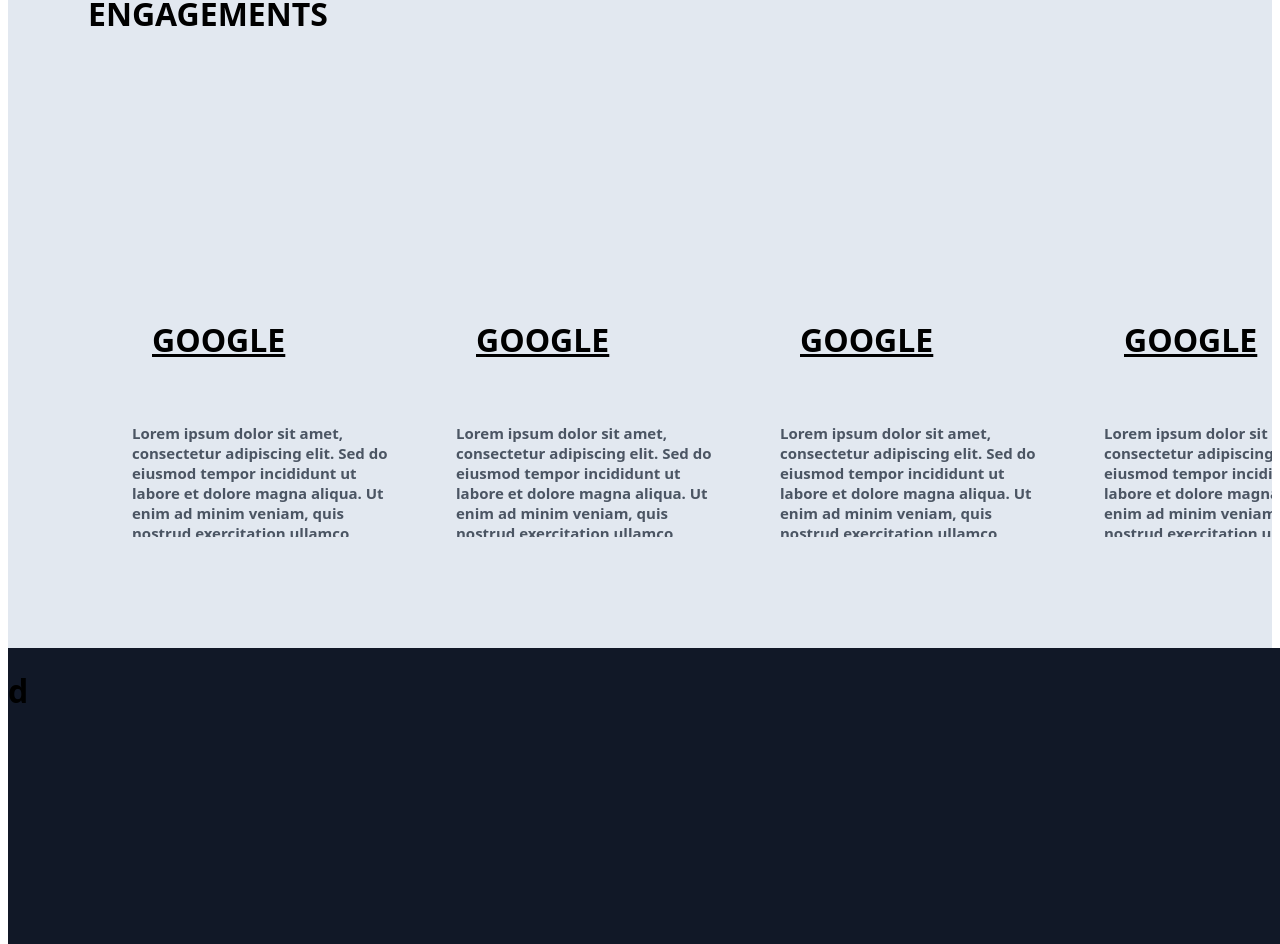
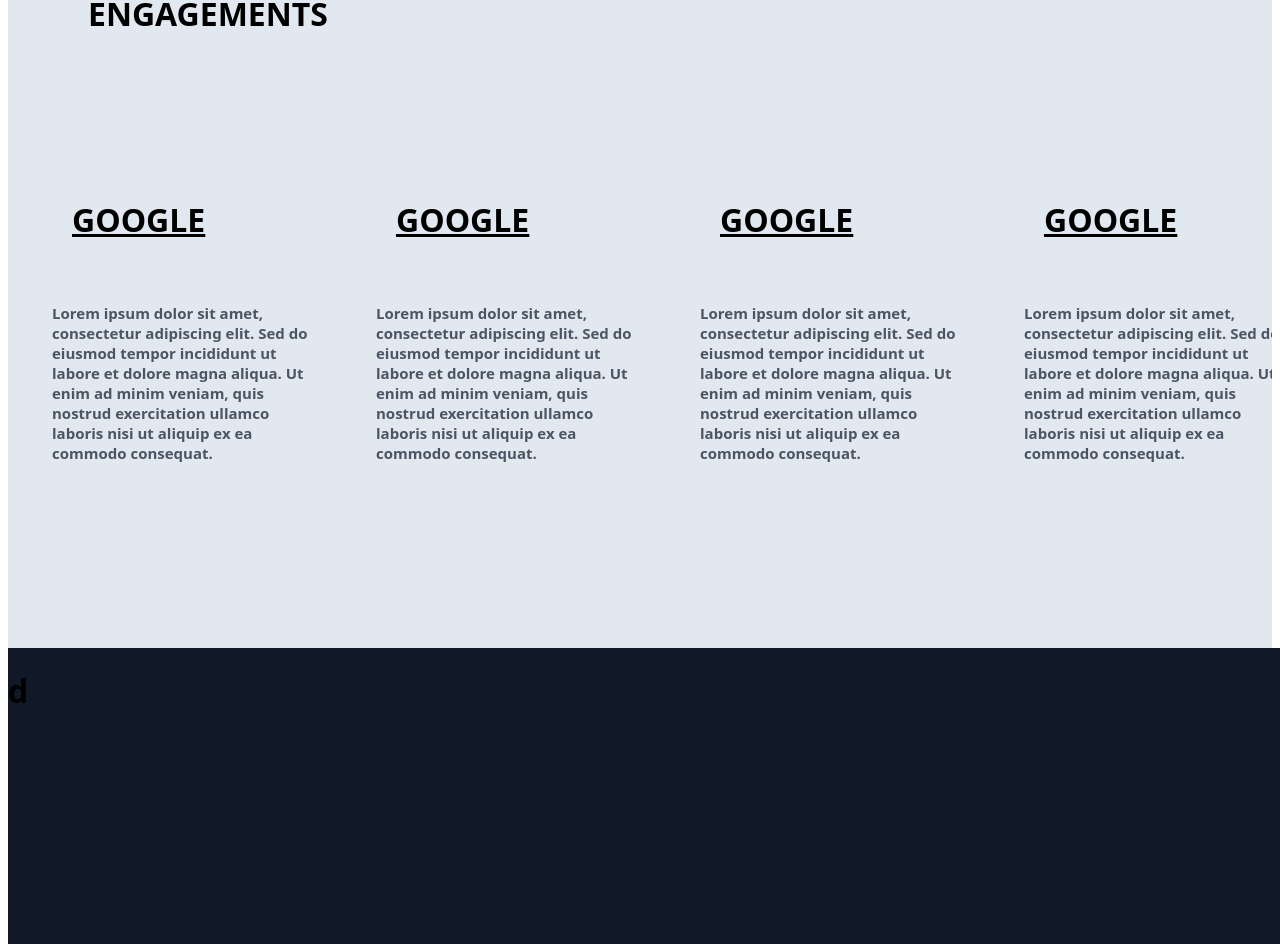
Before and after one commit to CKPRASHANTH07/clone-app, a React (Create React App) app: page / in a window 1280 px wide. Shown: the part 2440-3384 px from the top of the page. Built offline with nearby package versions, Linux system fonts and the light colour scheme.

Commit message:
modified:   src/Page4.jsx

```diff
--- a/src/Page4.jsx
+++ b/src/Page4.jsx
@@ -4,43 +4,43 @@
   return (
     <div className=" flex flex-col bg-slate-200 h-screen  font-sans">
       <h1 className='p-20'>FEATURED<br/>ENGAGEMENTS</h1>
-      <div className='flex p-20 h-60 overflow-x-auto overflow-hidden'>
+      <div className='flex overflow-x-auto overscroll-auto overflow-hidden mb-10'>
 
 
 
     <div className=' flex'>
 
-    <div className='  mt-20 ml-6 h-[450px] w-[300px]'>
+    <div className='  mt-10 ml-6 h-[450px] w-[300px]'>
          <h1 className=' underline pl-10'>GOOGLE</h1>
 
          <h3 className='pt-10 pl-5 pr-5 text-gray-600 font-sans text-[15px]'>Lorem ipsum dolor sit amet, consectetur adipiscing elit. Sed do eiusmod tempor incididunt ut labore et dolore magna aliqua. Ut enim ad minim veniam, quis nostrud exercitation ullamco laboris nisi ut aliquip ex ea commodo consequat. </h3>
 
     </div>
-    <div className='  mt-20 ml-6 h-[450px] w-[300px]  rounded-2xl'>
+    <div className='  mt-10 ml-6 h-[450px] w-[300px]  rounded-2xl'>
     <h1 className='pl-10 underline '>GOOGLE</h1>
 
     <h3 className='pt-10 pl-5 pr-5 text-gray-600 font-sans text-[15px]'>Lorem ipsum dolor sit amet, consectetur adipiscing elit. Sed do eiusmod tempor incididunt ut labore et dolore magna aliqua. Ut enim ad minim veniam, quis nostrud exercitation ullamco laboris nisi ut aliquip ex ea commodo consequat. </h3>
 
     </div>
-    <div className='  mt-20 ml-6 h-[450px] w-[300px]  rounded-2xl '>
+    <div className='  mt-10 ml-6 h-[450px] w-[300px]  rounded-2xl '>
     <h1 className='pl-10 underline '>GOOGLE</h1>
 
     <h3 className='pt-10 pl-5 pr-5 text-gray-600 font-sans text-[15px]'>Lorem ipsum dolor sit amet, consectetur adipiscing elit. Sed do eiusmod tempor incididunt ut labore et dolore magna aliqua. Ut enim ad minim veniam, quis nostrud exercitation ullamco laboris nisi ut aliquip ex ea commodo consequat. </h3>
 
     </div>
-    <div className='  mt-20 ml-6 h-[450px] w-[300px]  rounded-2xl '>
+    <div className='  mt-10 ml-6 h-[450px] w-[300px]  rounded-2xl '>
     <h1 className='pl-10 underline '>GOOGLE</h1>
 
     <h3 className='pt-10 pl-5 pr-5 text-gray-600 font-sans text-[15px]'>Lorem ipsum dolor sit amet, consectetur adipiscing elit. Sed do eiusmod tempor incididunt ut labore et dolore magna aliqua. Ut enim ad minim veniam, quis nostrud exercitation ullamco laboris nisi ut aliquip ex ea commodo consequat. </h3>
 
     </div>
-    <div className='  mt-20 ml-6 h-[450px] w-[300px]  rounded-2xl '>
+    <div className='  mt-10 ml-6 h-[450px] w-[300px]  rounded-2xl '>
     <h1 className='pl-10 underline '>GOOGLE</h1>
 
     <h3 className='pt-10 pl-5 pr-5 text-gray-600 font-sans text-[15px]'>Lorem ipsum dolor sit amet, consectetur adipiscing elit. Sed do eiusmod tempor incididunt ut labore et dolore magna aliqua. Ut enim ad minim veniam, quis nostrud exercitation ullamco laboris nisi ut aliquip ex ea commodo consequat. </h3>
 
     </div>
-    <div className='  mt-20 ml-6 h-[450px] w-[300px]  rounded-2xl '>
+    <div className='  mt-10 ml-6 h-[450px] w-[300px]  rounded-2xl '>
     <h1 className='pl-10 underline '>GOOGLE</h1>
 
     <h3 className='pt-10 pl-5 pr-5 text-gray-600 font-sans text-[15px]'>Lorem ipsum dolor sit amet, consectetur adipiscing elit. Sed do eiusmod tempor incididunt ut labore et dolore magna aliqua. Ut enim ad minim veniam, quis nostrud exercitation ullamco laboris nisi ut aliquip ex ea commodo consequat. </h3>
```
